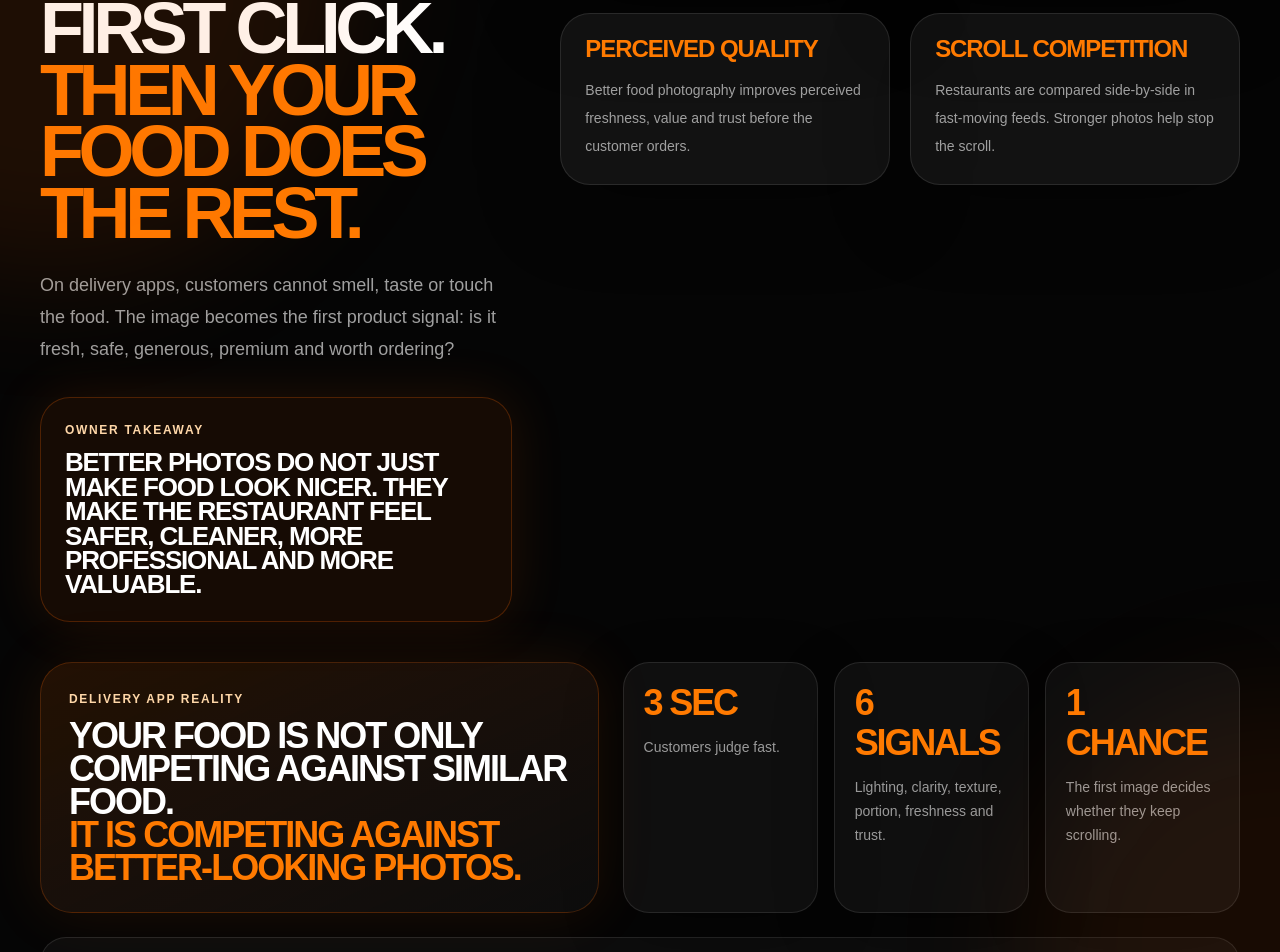
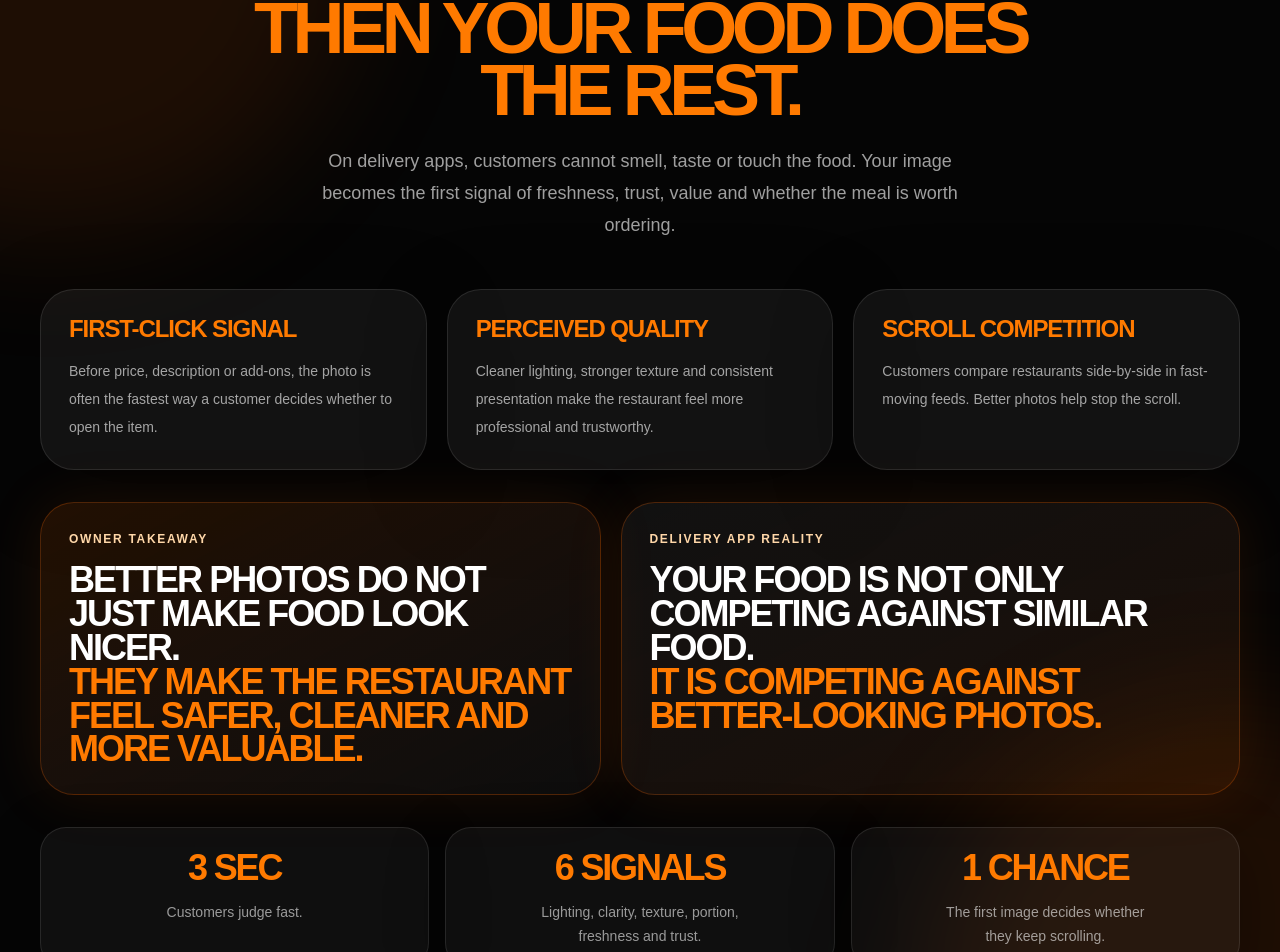
Before and after one commit to paulrodgerson40-blip/dpo-frontend, a Next.js app: page / in a window 1280 px wide. Shown: the part 4993-5945 px from the top of the page. Built offline with nearby package versions, Linux system fonts and the light colour scheme.

Commit message:
Update page.tsx

```diff
--- a/app/page.tsx
+++ b/app/page.tsx
@@ -516,60 +516,60 @@ export default function Page() {
         </div>
       </section>
 
-      <section id="data" className="relative border-b border-white/10 bg-[#050505] px-5 py-20 sm:px-8 lg:px-10">
-        <div className="absolute left-[-260px] top-[-80px] h-[620px] w-[620px] rounded-full bg-orange-500/10 blur-3xl" />
-        <div className="absolute right-[-260px] bottom-[-120px] h-[520px] w-[520px] rounded-full bg-orange-500/8 blur-3xl" />
+      <section id="data" className="relative overflow-hidden border-b border-white/10 bg-[#050505] px-5 py-20 sm:px-8 lg:px-10">
+        <div className="absolute left-[-260px] top-[-120px] h-[620px] w-[620px] rounded-full bg-orange-500/10 blur-3xl" />
+        <div className="absolute right-[-260px] bottom-[-180px] h-[620px] w-[620px] rounded-full bg-orange-500/10 blur-3xl" />
 
-        <div className="mx-auto max-w-7xl">
-          <div className="grid gap-12 lg:grid-cols-[0.82fr_1.18fr] lg:items-start">
-            <div>
+        <div className="relative mx-auto max-w-7xl">
+          <div className="mx-auto max-w-4xl text-center">
             <SectionEyebrow>Why images sell</SectionEyebrow>
-              <h2 className="mt-5 max-w-[640px] text-5xl font-black uppercase leading-[0.86] tracking-[-0.075em] sm:text-6xl lg:text-7xl">
-                Your photos decide the first click.
+            <h2 className="mt-5 text-5xl font-black uppercase leading-[0.86] tracking-[-0.075em] sm:text-6xl lg:text-7xl">
+              Your photos decide
+              <span className="block">the first click.</span>
               <span className="block text-[#ff7a00]">Then your food does the rest.</span>
             </h2>
-              <p className="mt-6 max-w-xl text-lg leading-8 text-white/62">
-                On delivery apps, customers cannot smell, taste or touch the food. The image becomes the first product signal: is it fresh, safe, generous, premium and worth ordering?
+            <p className="mx-auto mt-6 max-w-2xl text-lg leading-8 text-white/62">
+              On delivery apps, customers cannot smell, taste or touch the food. Your image becomes the first signal of freshness, trust, value and whether the meal is worth ordering.
             </p>
+          </div>
 
-              <div className="mt-8 rounded-[30px] border border-orange-500/24 bg-orange-500/[0.07] p-6 shadow-[0_0_55px_rgba(255,107,0,0.12)]">
+          <div className="mt-12 grid gap-5 lg:grid-cols-3">
+            {[
+              ["First-click signal", "Before price, description or add-ons, the photo is often the fastest way a customer decides whether to open the item."],
+              ["Perceived quality", "Cleaner lighting, stronger texture and consistent presentation make the restaurant feel more professional and trustworthy."],
+              ["Scroll competition", "Customers compare restaurants side-by-side in fast-moving feeds. Better photos help stop the scroll."],
+            ].map(([title, text]) => (
+              <div
+                key={title}
+                className="rounded-[34px] border border-white/10 bg-white/[0.055] p-7 shadow-[0_22px_80px_rgba(0,0,0,0.35)]"
+              >
+                <div className="text-2xl font-black uppercase leading-[0.95] tracking-[-0.045em] text-[#ff7a00]">
+                  {title}
+                </div>
+                <p className="mt-4 text-sm leading-7 text-white/62">{text}</p>
+              </div>
+            ))}
+          </div>
+
+          <div className="mt-8 grid gap-5 lg:grid-cols-[0.95fr_1.05fr]">
+            <div className="rounded-[34px] border border-orange-500/24 bg-gradient-to-br from-orange-500/[0.12] to-white/[0.035] p-7 shadow-[0_0_60px_rgba(255,107,0,0.10)]">
               <div className="text-xs font-black uppercase tracking-[0.14em] text-orange-200">Owner takeaway</div>
-                <p className="mt-3 text-[26px] font-black uppercase leading-[0.94] tracking-[-0.045em] text-white">
-                  Better photos do not just make food look nicer. They make the restaurant feel safer, cleaner, more professional and more valuable.
+              <p className="mt-4 text-3xl font-black uppercase leading-[0.94] tracking-[-0.055em] text-white sm:text-4xl">
+                Better photos do not just make food look nicer.
+                <span className="block text-[#ff7a00]">They make the restaurant feel safer, cleaner and more valuable.</span>
+              </p>
+            </div>
+
+            <div className="rounded-[34px] border border-orange-500/24 bg-gradient-to-br from-white/[0.055] to-orange-500/[0.09] p-7 shadow-[0_0_60px_rgba(255,107,0,0.10)]">
+              <div className="text-xs font-black uppercase tracking-[0.14em] text-orange-200">Delivery app reality</div>
+              <p className="mt-4 text-3xl font-black uppercase leading-[0.94] tracking-[-0.055em] text-white sm:text-4xl">
+                Your food is not only competing against similar food.
+                <span className="block text-[#ff7a00]">It is competing against better-looking photos.</span>
               </p>
             </div>
           </div>
 
-            <div className="grid gap-5 sm:grid-cols-2">
-              {[
-                ["First-click signal", "Before price or description, the image is often the fastest way a customer judges whether the item is worth opening."],
-                ["Platform standards", "Uber Eats and DoorDash both push merchants toward clear, well-lit, accurate menu photos."],
-                ["Perceived quality", "Better food photography improves perceived freshness, value and trust before the customer orders."],
-                ["Scroll competition", "Restaurants are compared side-by-side in fast-moving feeds. Stronger photos help stop the scroll."],
-              ].map(([title, text]) => (
-                <div
-                  key={title}
-                  className="rounded-[30px] border border-white/10 bg-white/[0.055] p-6 shadow-[0_22px_80px_rgba(0,0,0,0.35)]"
-                >
-                  <div className="text-2xl font-black uppercase leading-[0.95] tracking-[-0.045em] text-[#ff7a00]">
-                    {title}
-                  </div>
-                  <p className="mt-4 text-sm leading-7 text-white/60">{text}</p>
-                </div>
-              ))}
-            </div>
-          </div>
-
-          <div className="mt-10 grid gap-6 lg:grid-cols-[0.95fr_1.05fr] lg:items-stretch">
-            <div className="rounded-[32px] border border-orange-500/22 bg-gradient-to-br from-orange-500/[0.12] to-white/[0.035] p-7 shadow-[0_0_60px_rgba(255,107,0,0.10)]">
-              <div className="text-xs font-black uppercase tracking-[0.14em] text-orange-200">Delivery app reality</div>
-              <p className="mt-3 text-3xl font-black uppercase leading-[0.92] tracking-[-0.055em] text-white sm:text-4xl">
-                Your food is not only competing against similar food.
-                <span className="block text-[#ff7a00]">It is competing against better-looking photos.</span>
-              </p>
-            </div>
-
-            <div className="grid gap-4 sm:grid-cols-3">
+          <div className="mt-8 grid gap-4 sm:grid-cols-3">
             {[
               ["3 sec", "Customers judge fast."],
               ["6 signals", "Lighting, clarity, texture, portion, freshness and trust."],
@@ -577,19 +577,18 @@ export default function Page() {
             ].map(([stat, text]) => (
               <div
                 key={stat}
-                  className="rounded-[26px] border border-white/10 bg-white/[0.045] p-5 shadow-[0_18px_60px_rgba(0,0,0,0.30)]"
+                className="rounded-[26px] border border-white/10 bg-white/[0.045] p-5 text-center shadow-[0_18px_60px_rgba(0,0,0,0.30)]"
               >
                 <div className="text-4xl font-black uppercase tracking-[-0.06em] text-[#ff7a00]">{stat}</div>
-                  <p className="mt-3 text-sm leading-6 text-white/58">{text}</p>
+                <p className="mx-auto mt-3 max-w-[220px] text-sm leading-6 text-white/58">{text}</p>
               </div>
             ))}
-            </div>
           </div>
 
           <div className="mt-6 rounded-[26px] border border-white/10 bg-white/[0.035] px-5 py-4 text-[10px] leading-5 text-white/38 sm:text-xs">
             <p>
               <span className="font-black uppercase tracking-[0.10em] text-white/58">Evidence note: </span>
-              Based on publicly available Uber Eats merchant photo guidance, DoorDash merchant photo requirements, and hospitality/consumer-behaviour research connecting food photo style with perceived quality, trust and purchase intention. No sales uplift is guaranteed; the claim is that better visual presentation improves the customer decision environment.
+              Based on publicly available Uber Eats merchant photo guidance, DoorDash merchant photo requirements, and hospitality/consumer-behaviour research connecting food photo style with perceived quality, trust and purchase intention. No sales uplift is guaranteed; better visual presentation improves the customer decision environment.
             </p>
           </div>
         </div>
```
Lines whose indentation alone changed are shown as unchanged.
